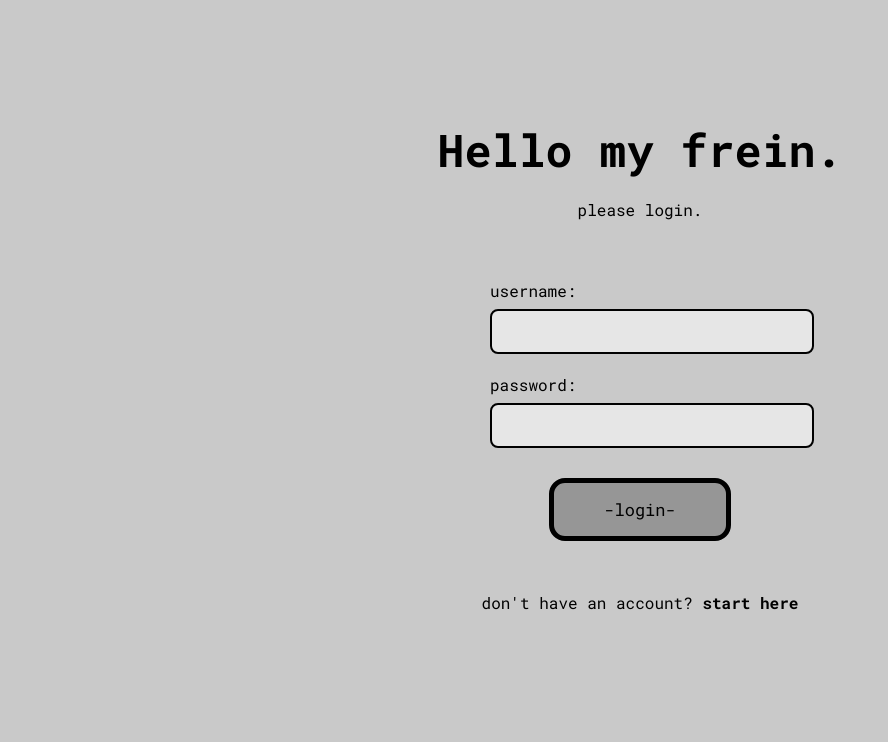
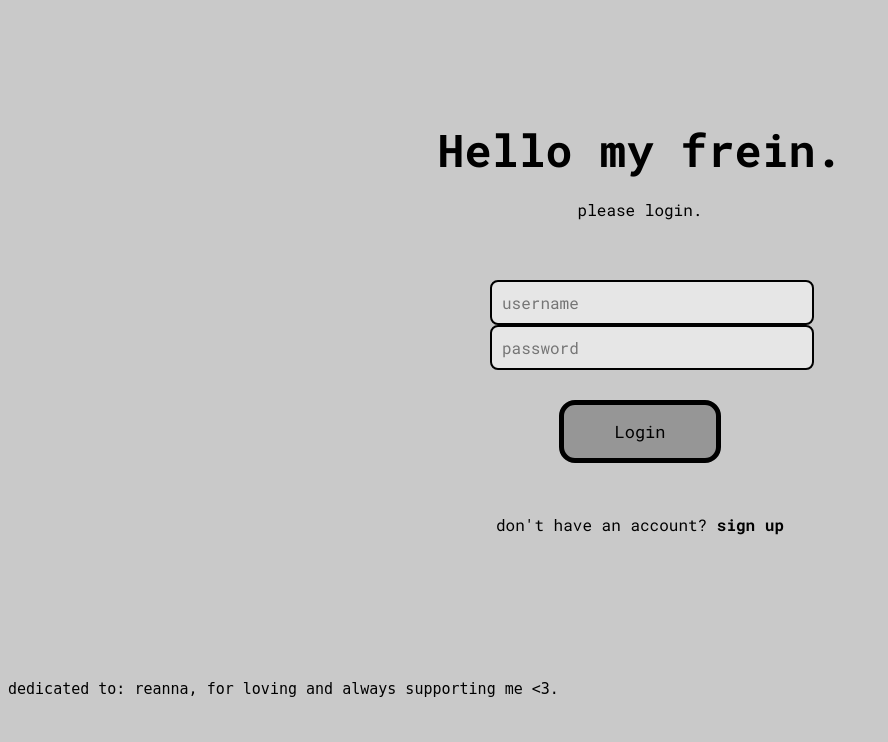
Before and after one commit to 39sanyo/sronlineV2, a Flask app: page /login in a window 1280 px wide. Shown: the top 742 px of the page, without its empty margins (0-888 px from the left). Run offline with Flask 3, Linux system fonts and the light colour scheme.

Commit message:
started working on user account system/database

```diff
--- a/app.py
+++ b/app.py
@@ -1,6 +1,38 @@
-from flask import Flask, render_template, url_for
+from flask import Flask, render_template, url_for, redirect
+from flask_sqlalchemy import SQLAlchemy
+from flask_login import UserMixin
+from flask_wtf import FlaskForm
+from wtforms import StringField, PasswordField, SubmitField
+from wtforms.validators import InputRequired, Length, ValidationError
+from flask_bcrypt import Bcrypt
 
 app = Flask(__name__)
+app.config['SQLALCHEMY_DATABASE_URI'] = 'sqlite:///instance/database.db'
+app.config['SECRET_KEY'] = 'secret'
+db = SQLAlchemy(app)
+bcrypt = Bcrypt(app)
+
+class User(db.Model, UserMixin):
+    id = db.Column(db.Integer, primary_key=True)
+    username = db.Column(db.String(20), nullable=False, unique = True)
+    password = db.Column(db.String(80), nullable=False)
+
+
+class RegisterForm(FlaskForm):
+    username = StringField(validators=[InputRequired(), Length(min=4, max=20)], render_kw=({"placeholder": "username"}))
+    password = PasswordField(validators=[InputRequired(), Length(min=4, max=20)], render_kw=({"placeholder": "password"}))
+    submit = SubmitField("Register")
+
+    def validate_username(self, username):
+        existing_user_username = User.query.filter_by(username=username.data).first()
+        if existing_user_username:
+            raise ValidationError("That username already exists. Please choose another one.")
+
+class LoginForm(FlaskForm):
+    username = StringField(validators=[InputRequired(), Length(min=4, max=20)], render_kw=({"placeholder": "username"}))
+    password = PasswordField(validators=[InputRequired(), Length(min=4, max=20)], render_kw=({"placeholder": "password"}))
+    submit = SubmitField("Login")
+
 
 # landing
 @app.route('/', methods = ['GET', 'POST'])
@@ -20,12 +52,22 @@ def noscam():
 # login
 @app.route('/login', methods = ['GET', 'POST'])
 def login():
-    return render_template("login.html")
+    form = LoginForm()
+    return render_template("login.html", form = form)
 
 # signup
 @app.route('/signup', methods = ['GET', 'POST'])
 def signup():
-    return render_template("signup.html")
+    form = RegisterForm()
+
+    if form.validate_on_submit():
+        hashed_password = bcrypt.generate_password_hash(form.password.data)
+        new_user = User(username=form.username.data, password=hashed_password)
+        db.session.add(new_user)
+        db.session.commit()
+        return redirect(url_for('login'))
+
+    return render_template("signup.html", form = form)
 
 if __name__ == "__main__":
     app.run(debug=True)
--- a/static/login.css
+++ b/static/login.css
@@ -25,6 +25,7 @@ body {
   max-width: 300px;
   margin: 0 auto;
   padding: 20px;
+  margin-bottom: 10px;
 }
 
 .form-group {
--- a/templates/login.html
+++ b/templates/login.html
@@ -16,20 +16,22 @@
 
     <div class="login-form">
       <form action="{{ url_for('login') }}" method="post">
-        <div class="form-group">
-          <label for="username">username:</label>
-          <input type="text" id="username" name="username" class="input-field">
-        </div>
-
-        <div class="form-group">
-          <label for="password">password:</label>
-          <input type="password" id="password" name="password" class="input-field">
-        </div>
-
-        <button type="submit" class="login-button">-login-</button>
+        {{form.hidden_tag()}}
+        {{form.username(class='input-field')}}
+        {{form.password(class='input-field')}}
+        {{form.submit(class='login-button')}}
       </form>
     </div>
 
     <div class="signup-link">
-      <p>don't have an account? <a href="{{ url_for('signup') }}">start here</a></p>
+      <p>don't have an account? <a href="{{ url_for('signup') }}">sign up</a></p>
     </div>
+
+    <div class="kat">
+
+      <pre>
+
+      <p class="dedicated">dedicated to: reanna, for loving and always supporting me <3.</p>
+    </div>
+  </body>
+</html>
```
Also changed, not shown: templates/signup.html (+4 -21 lines), instance/database.db (added).
